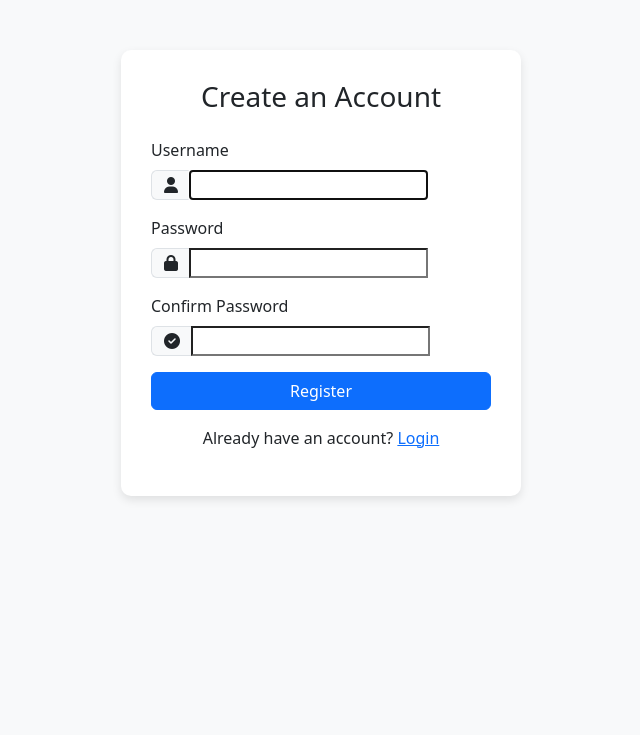
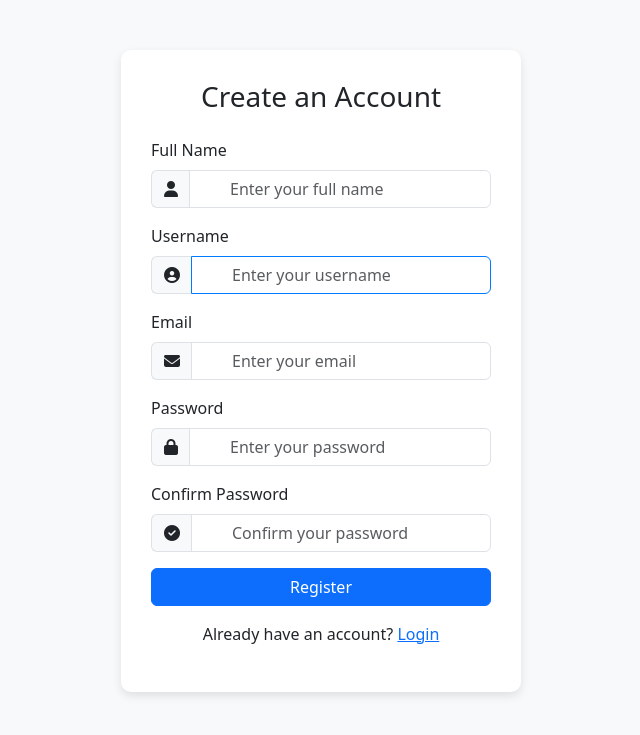
Before and after one commit to permatanmr/code_evaluator, a Django app: page /register/ in a window 1280 px wide. Shown: the top 735 px of the page, without its empty margins (319-959 px from the left). Run offline with Django 3.2, Linux system fonts and the light colour scheme.

Commit message:
add full name

```diff
--- /dev/null
+++ b/evaluator/forms.py
@@ -0,0 +1,35 @@
+from django import forms
+from django.contrib.auth.models import User
+from django.contrib.auth.forms import UserCreationForm
+
+class CustomUserCreationForm(UserCreationForm):
+    full_name = forms.CharField(
+        max_length=100,
+        required=True,
+        widget=forms.TextInput(attrs={'class': 'form-control w-80', 'placeholder': 'Enter your full name'})
+    )
+
+    username = forms.CharField(
+        max_length=100,
+        required=True,
+        widget=forms.TextInput(attrs={'class': 'form-control w-80', 'placeholder': 'Enter your username'})
+    )
+
+    email = forms.EmailField(
+        required=True,
+        widget=forms.EmailInput(attrs={'class': 'form-control w-80', 'placeholder': 'Enter your email'})
+    )
+
+    password1 = forms.CharField(
+        required=True,
+        widget=forms.PasswordInput(attrs={'class': 'form-control w-80', 'placeholder': 'Enter your password'})
+    )
+
+    password2 = forms.CharField(
+        required=True,
+        widget=forms.PasswordInput(attrs={'class': 'form-control w-80', 'placeholder': 'Confirm your password'})
+    )
+
+    class Meta:
+        model = User
+        fields = ['full_name', 'username', 'email', 'password1', 'password2']
--- a/evaluator/templates/login.html
+++ b/evaluator/templates/login.html
@@ -73,9 +73,9 @@
         <p class="mt-3 text-center">
             Don't have an account? <a href="{% url 'register' %}">Register</a>
         </p>
-        <p class="text-center">
+        {% comment %} <p class="text-center">
             <a href="#">Forgot Password?</a>
-        </p>
+        </p> {% endcomment %}
     </div>
 </div>
 
--- a/evaluator/templates/register.html
+++ b/evaluator/templates/register.html
@@ -1,20 +1,13 @@
 <!DOCTYPE html>
 <html lang="en">
 <head>
-    <meta charset="UTF-8" />
-    <meta name="viewport" content="width=device-width, initial-scale=1.0" />
+    <meta charset="UTF-8">
+    <meta name="viewport" content="width=device-width, initial-scale=1.0">
     <title>Register</title>
 
     <!-- Bootstrap CSS -->
-    <link
-      rel="stylesheet"
-      href="https://cdn.jsdelivr.net/npm/bootstrap@5.3.0/dist/css/bootstrap.min.css"
-    />
-    <!-- Replace Font Awesome script with this CDN -->
-    <link
-      rel="stylesheet"
-      href="https://cdnjs.cloudflare.com/ajax/libs/font-awesome/6.5.1/css/all.min.css"
-    />
+    <link rel="stylesheet" href="https://cdn.jsdelivr.net/npm/bootstrap@5.3.0/dist/css/bootstrap.min.css">
+    <link rel="stylesheet" href="https://cdnjs.cloudflare.com/ajax/libs/font-awesome/6.5.1/css/all.min.css">
 
     <style>
         body {
@@ -42,6 +35,7 @@
     </style>
 </head>
 <body>
+
 <div class="container">
     <div class="register-container">
         <h3 class="text-center mb-4">Create an Account</h3>
@@ -49,12 +43,30 @@
         <form method="post">
             {% csrf_token %}
 
+            <!-- Full Name Field -->
+            <div class="mb-3">
+                <label class="form-label">Full Name</label>
+                <div class="input-group">
+                    <span class="input-group-text"><i class="fas fa-user"></i></span>
+                    <input type="text" name="full_name" class="form-control" required placeholder="Enter your full name">
+                </div>
+            </div>
+
             <!-- Username Field -->
             <div class="mb-3">
                 <label class="form-label">Username</label>
                 <div class="input-group">
-              <span class="input-group-text"><i class="fas fa-user"></i></span>
+                    <span class="input-group-text"><i class="fas fa-user-circle"></i></span>
                     {{ form.username }}
+                </div>
+            </div>
+
+            <!-- Email Field -->
+            <div class="mb-3">
+                <label class="form-label">Email</label>
+                <div class="input-group">
+                    <span class="input-group-text"><i class="fas fa-envelope"></i></span>
+                    <input type="email" name="email" class="form-control" required placeholder="Enter your email">
                 </div>
             </div>
 
@@ -71,9 +83,7 @@
             <div class="mb-3">
                 <label class="form-label">Confirm Password</label>
                 <div class="input-group">
-              <span class="input-group-text"
-                ><i class="fas fa-check-circle"></i
-              ></span>
+                    <span class="input-group-text"><i class="fas fa-check-circle"></i></span>
                     {{ form.password2 }}
                 </div>
             </div>
@@ -83,13 +93,12 @@
         </form>
 
         <!-- Login Link -->
-        <p class="mt-3 text-center">
-          Already have an account? <a href="{% url 'login' %}">Login</a>
-        </p>
+        <p class="mt-3 text-center">Already have an account? <a href="{% url 'login' %}">Login</a></p>
     </div>
 </div>
 
 <!-- Bootstrap JS -->
 <script src="https://cdn.jsdelivr.net/npm/bootstrap@5.3.0/dist/js/bootstrap.bundle.min.js"></script>
+
 </body>
 </html>
--- a/evaluator/views.py
+++ b/evaluator/views.py
@@ -10,15 +10,25 @@ from django.contrib.auth.decorators import login_required
 from django.contrib.auth.forms import UserCreationForm
 from django.http import HttpResponse
 
-# Registration View
+from .forms import CustomUserCreationForm
+
+#Registration view
 def register(request):
     if request.method == 'POST':
-        form = UserCreationForm(request.POST)
+        form = CustomUserCreationForm(request.POST)
         if form.is_valid():
-            form.save()
+            user = form.save(commit=False)
+            full_name = form.cleaned_data.get('full_name')
+
+            # Splitting full name into first & last name
+            name_parts = full_name.split()
+            user.first_name = name_parts[0]
+            user.last_name = " ".join(name_parts[1:]) if len(name_parts) > 1 else ""
+
+            user.save()
             return redirect('login')
     else:
-        form = UserCreationForm()
+        form = CustomUserCreationForm()
     return render(request, 'register.html', {'form': form})
 
 # Login View
@@ -43,10 +53,6 @@ def logout_view(request):
 @login_required
 def exam_index(request):
     return render(request, 'index.html')
-
-
-def home(request):
-    return render(request, "home.html")
 
 # @csrf_exempt  # REMOVE THIS IN PRODUCTION (Use proper CSRF handling instead)
 def run_code(request):
```
Also changed, not shown: db.sqlite3. Lines whose indentation alone changed are shown as unchanged.
